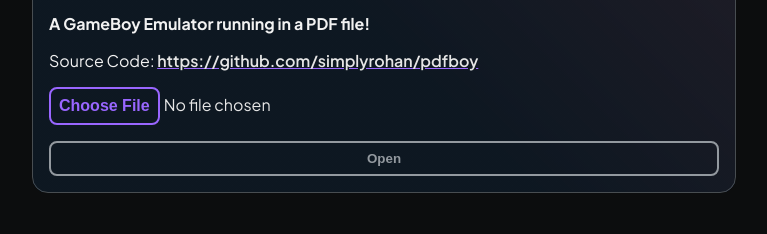
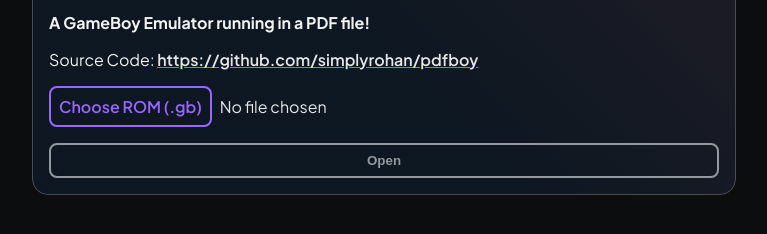
Before and after one commit to simplyrohan/pdfboy, a plain HTML site: page site/index.html in a window 1280 px wide. Shown: the part 356-590 px from the top of the page, without its empty margins (256-1023 px from the left). Drawn offline with Linux system fonts and the light colour scheme.

Commit message:
update choose rom button

```diff
--- a/site/styles.css
+++ b/site/styles.css
@@ -147,7 +147,16 @@
   padding: 0;
 }
 
-input[type="file"]::file-selector-button {
+input[type="file"]::-webkit-file-upload-button {
+  display: none;
+}
+
+
+input[type="file"]::before {
+  content: 'Choose ROM (.gb)';
+
+  display: inline-block;
+
   border-radius: 0.5rem;
   padding: 0.5rem;
 
@@ -158,6 +167,8 @@
   font-weight: 600;
 
   cursor: pointer;
+
+  margin-right: 0.5rem;
 }
 
 #open-btn {
```
